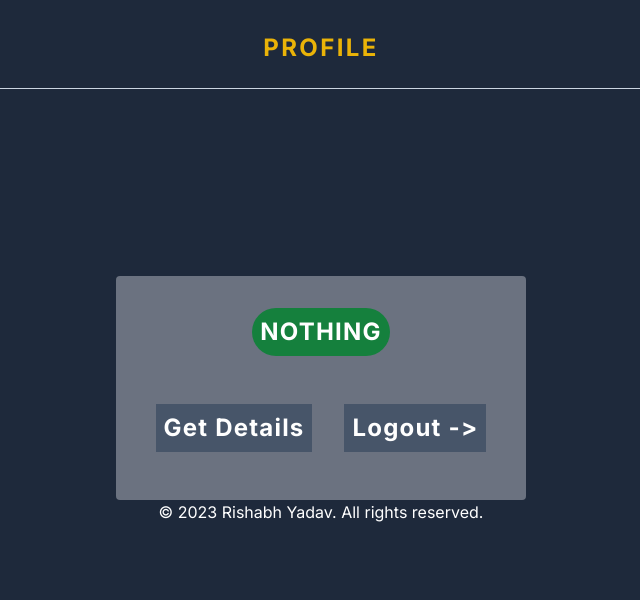
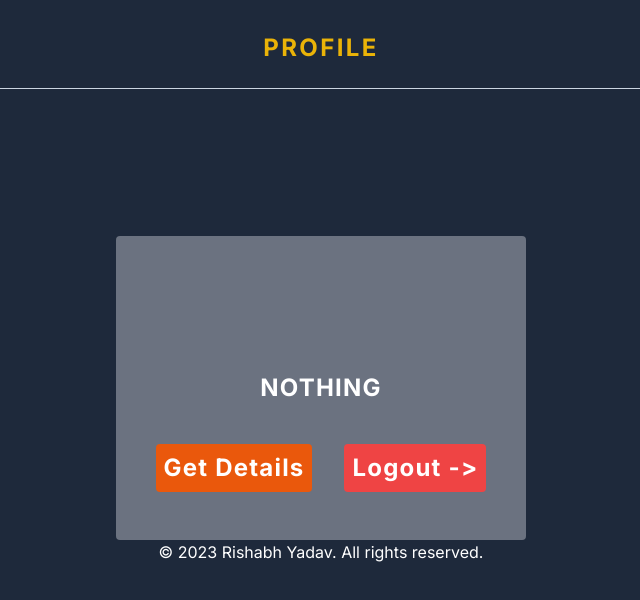
Before and after one commit to Er-Rishabh-Yadav/next-auth-app, a Next.js app: page /profile in a window 1280 px wide. Shown: the top 600 px of the page, without its empty margins (319-959 px from the left). Built offline with nearby package versions, Linux system fonts and the light colour scheme.

Commit message:
UI Changes done

```diff
--- a/next.config.js
+++ b/next.config.js
@@ -1,8 +1,6 @@
 /** @type {import('next').NextConfig} */
 const nextConfig = {
-    experimental: {
-        serverActions: true,
-      },
+
 }
 
 module.exports = nextConfig
--- a/src/app/api/users/logout/route.ts
+++ b/src/app/api/users/logout/route.ts
@@ -1,4 +1,4 @@
-'use server'
+
 import { NextResponse } from "next/server";
 
 export async function GET(){
@@ -7,12 +7,12 @@ export async function GET(){
             {
                 message: "Logged out successfully",
                 success: true
-            },{status: 200});
+            });
         //clearing the token
 
         //delete token from cookie
 
-        response.cookies.set('token', "", {httpOnly: true,expires: new Date(0),domain:process.env.NODE_ENV==='development'?'.localhost':'.next-auth-app-iota.vercel.app'});
+        response.cookies.set("token", "", {httpOnly: true,expires: new Date(0)});
         return response;
     } catch (error:any) {
         return NextResponse.json({error: error.message},{status : 500})
--- a/src/app/api/users/resetpassword/route.ts
+++ b/src/app/api/users/resetpassword/route.ts
@@ -21,7 +21,7 @@ export async function POST(request: NextRequest){
         const hashedPassword = await bcryptjs.hash(password, salt);
         user.password = hashedPassword;
         user.forgotPasswordToken = undefined;
-        user.forgotPasswordTokenExpire = undefined;
+        user.forgotPasswordExpire = undefined;
 
         await user.save();
         return NextResponse.json({message:"Password updated successfully",success:true},{status:200})
--- a/src/app/profile/[id]/page.tsx
+++ b/src/app/profile/[id]/page.tsx
@@ -4,26 +4,21 @@ import Link from "next/link";
 import Footer from "@/component/footer"
 
 
-export default function UserProfile({params}:any) {
+export default function UserProfile({ params }: any) {
 
 
-    return(
-        <div className="flex flex-col items-center justify-center min-h-screen bg-slate-800 text-green-600 py-2">
+    return (
+        <div className="flex flex-col items-center justify-center min-h-screen bg-slate-800 py-2">
             <div className="bg-gray-500 p-4 rounded">
                 <div className="flex flex-col text-2xl justify-center items-center text-center font-bold text-yellow-500 tracking-wider uppercase">
                     <h1 className="fixed font-bold text-2xl tracking-widest left-0 top-0 flex w-full justify-center border-b  border-slate-300 uppercase pb-6 pt-8" >Profile</h1>
-
-        <h2 className="p-2 rounded-xl m-4 bg-orange-300 text-white text-center">ID : {params.id}</h2>
-
-       < div className="flex flex-row m-2 items-center justify-center text-green-600 py-2">
-        <Link className="bg-slate-600 border-green-400 hover:border-2 text-white p-2 m-4" href='/profile'>
+                    <h2 className="p-2 rounded-xl m-4   text-left"> User Id : {params.id}</h2>
+                    < div className="flex flex-row m-2 items-center justify-center  py-2">
+                        <Link className="bg-orange-600 hover:bg-yellow-500 text-white p-2 m-4" href='/profile'>
                             BACK
                         </Link>
-        <Link className="bg-slate-600 border-green-400 hover:border-2 text-white p-2 m-4" href='/'>
-        Go To Home{' '}
-            <span className="inline-block transition-transform group-hover:translate-x-1 motion-reduce:transform-none">
-              -&gt;
-            </span>
+                        <Link className="bg-slate-300  hover:bg-green-400 text-slate-600 p-2 m-4" href='/'>
+                            Home
                         </Link>
                     </div>
                 </div></div>
--- a/src/app/profile/page.tsx
+++ b/src/app/profile/page.tsx
@@ -8,13 +8,13 @@ import Footer from "@/component/footer";
 
 export default function ProfilePage() {
     const router = useRouter();
-    const [data , setData] = useState("nothing")
+    const [data , setData] = useState({id: "nothing", name: "nothing", email: "nothing"})
     const logout = async () => {
         try{
             await axios.get(`/api/users/logout`)
             console.log("Logout success ");
+            toast.success("Logout Successfull")
             router.push("/login")
-            toast.success("Logout Successfull")
 
         }
         catch(err:any){
@@ -28,7 +28,12 @@ export default function ProfilePage() {
         try{
             const res = await axios.get(`/api/users/me`)
             console.log("Profile success "+res.data.user._id);
-            setData(res.data.user._id);
+            const data = {
+                id: res.data.user._id,
+                name: res.data.user.username,
+                email: res.data.user.email,
+            }
+            setData(data);
         }
         catch(err:any){
             console.log("Profile problem "+err.message)
@@ -38,16 +43,22 @@ export default function ProfilePage() {
     }
     return(
         <div className="flex flex-col items-center justify-center min-h-screen bg-slate-800 text-green-600 py-2">
-        <div className="bg-gray-500 p-4 rounded">
         <div className="flex flex-col text-2xl justify-center items-center text-center font-bold text-yellow-500 tracking-wider uppercase">
         <h1 className="fixed font-bold text-2xl tracking-widest left-0 top-0 flex w-full justify-center border-b  border-slate-300 uppercase pb-6 pt-8" >Profile</h1>
 
-        <h2 className="p-2 rounded-3xl m-4 bg-green-700 text-white text-center">{data==='nothing'? "Nothing": <Link href={`/profile/${data}`}>{data}</Link>}</h2>
+        <div className="bg-gray-500 m-15  p-4 rounded">
 
-        <div className="flex flex-row items-center m-2 justify-center text-green-600 py-2">
-        <button className="bg-slate-600 border-green-400 hover:border-2 text-white p-2 m-4" onClick={getProfile}>Get Details</button>
+        <h2 className="p-2 rounded-xl m-4 text-left"> {data.id=="nothing"?"":`ID :${data.id}`}</h2>
+        <h2 className="p-2 rounded-xl m-4   text-left"> {data.id=="nothing"?"":`Name :${data.name}`}</h2>
+        <h2 className="p-2 rounded-xl m-4   text-left">{data.id=="nothing"?"":`Email : ${data.email}`}</h2>
 
-        <button className="bg-slate-600 border-green-400 hover:border-2 text-white p-2 m-4" onClick={logout}>
+
+        <h2 className="p-2 rounded-3xl  text-white text-center hover:text-blue-800">{data.id==='nothing'? "Nothing": <Link href={`/profile/${data.id}`}>{data.id} see here➡</Link>}</h2>
+
+        <div className="flex flex-row items-center m-2 justify-center  py-2">
+        <button className="bg-orange-600 border-orange-400 hover:bg-yellow-500 rounded text-white p-2 m-4" onClick={getProfile}>Get Details</button>
+
+        <button className="bg-red-500 border-red-600 hover:bg-red-600 rounded text-white p-2 m-4" onClick={logout}>
         Logout{' '}
             <span className="inline-block transition-transform group-hover:translate-x-1 motion-reduce:transform-none">
               -&gt;
--- a/src/middleware.ts
+++ b/src/middleware.ts
@@ -31,7 +31,6 @@ export const config = {
     '/profile',
     '/login',
     '/signup',
-    '/about',
     '/profile/:id*',
     '/verifyemail'
     ]
```
Lines whose indentation alone changed are shown as unchanged.
